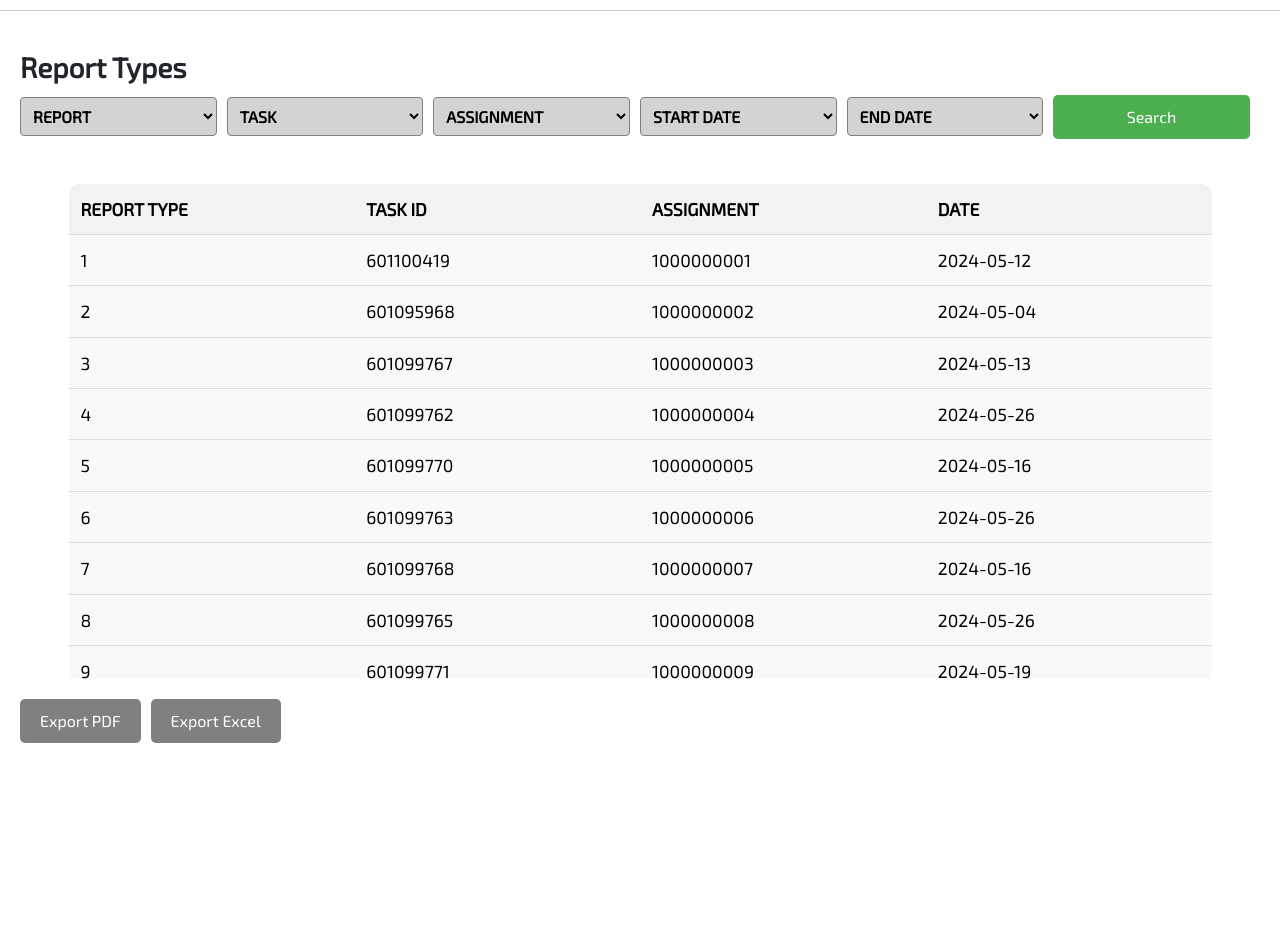
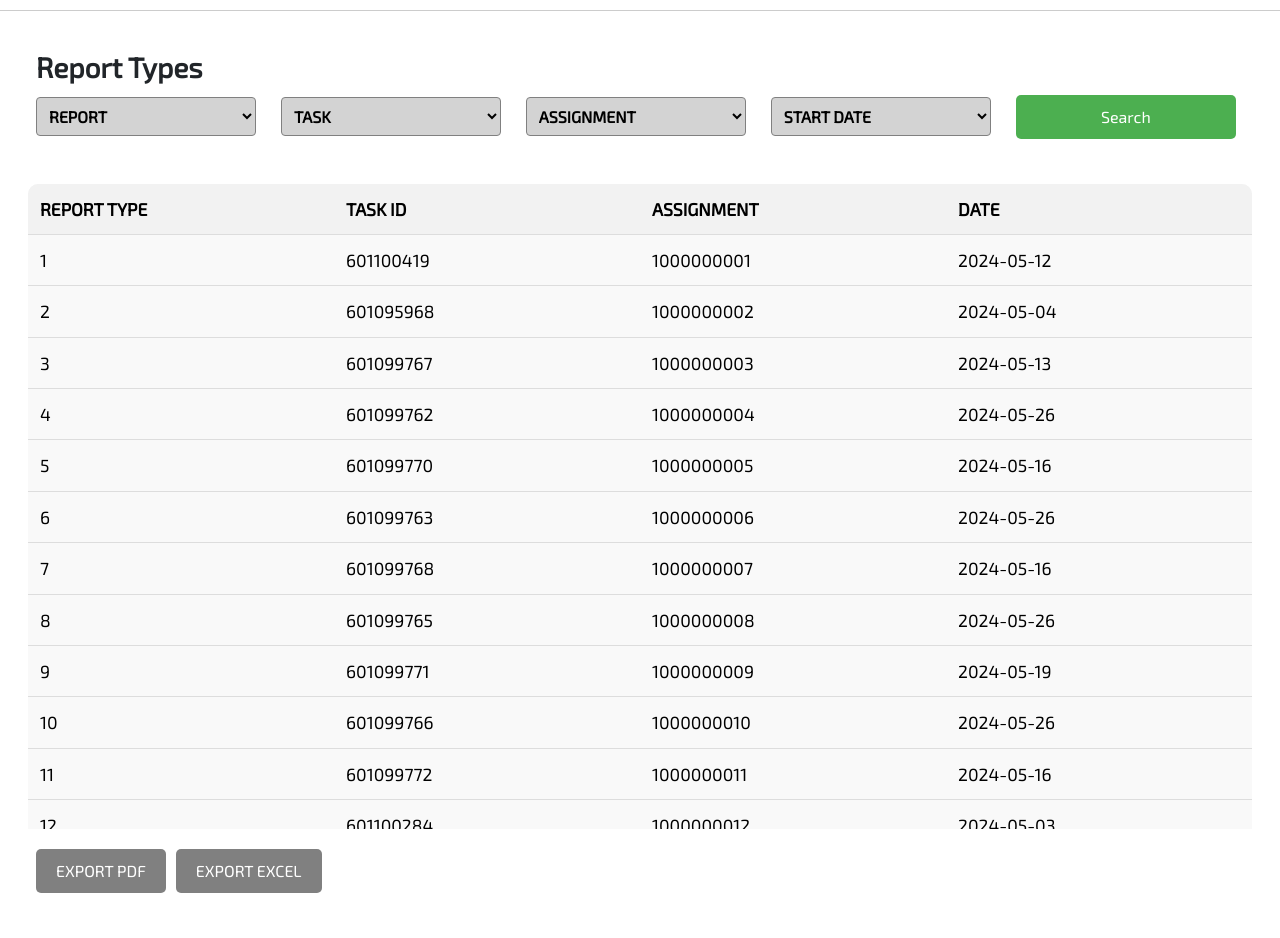
Before and after one commit to Niles-Rondez/Task-Management-and-Notification-System-for-SMG, a PHP site: page /reports.php in a window 1280 px wide. Shown: the part 76-1014 px from the top of the page. Run offline with PHP 8.4, Linux system fonts and the light colour scheme; data comes from the database, SQL or seed files in the repository; some libraries are stand-ins or nearby versions.

Commit message:
alignment

```diff
--- a/reports.php
+++ b/reports.php
@@ -57,38 +57,33 @@
     <div class="header-divider"></div>
 
     <div class="header-reports">
-        <h2 class="reports-header fw-bold">Report Types</h2>
-        <div class="reports-options">
+        <h2 class="reports-header fw-bold ps-3">Report Types</h2>
+        <div class="reports-options ps-3">
             <select class="rounded fw-bold" id="select-report-1">
                 <option value="Report1">REPORT</option>
-                <option value="Report2">Report2</option>
-                <option value="Report3">Report3</option>
+                <option value="Report2">REPORT ASC</option>
+                <option value="Report3">REPORT DESC</option>
             </select>
             <select class="rounded fw-bold" id="select-report-2">
                 <option value="Report1">TASK</option>
-                <option value="Report2">Report2</option>
-                <option value="Report3">Report3</option>
+                <option value="Report2">TASK ASC</option>
+                <option value="Report3">TASK DESC</option>
             </select>
             <select class="rounded fw-bold" id="select-report-3">
                 <option value="Report1">ASSIGNMENT</option>
-                <option value="Report2">Report2</option>
-                <option value="Report3">Report3</option>
+                <option value="Report2">ASSIGNMENT ASC</option>
+                <option value="Report3">ASSIGNMENT DESC</option>
             </select>
             <select class="rounded fw-bold" id="select-report-4">
                 <option value="Report1">START DATE</option>
-                <option value="Report2">Report2</option>
-                <option value="Report3">Report3</option>
+                <option value="Report2">START DATE ASC</option>
+                <option value="Report3">START DATE DESC</option>
             </select>
-            <select class="rounded fw-bold" id="select-report-5">
-                <option value="Report1">END DATE</option>
-                <option value="Report2">Report2</option>
-                <option value="Report3">Report3</option>
-            </select>
-            <button class="search-button">Search</button>
+            <button class="search-button me-4">Search</button>
         </div>
     </div>
 
-    <div class="reports-table-container" id="reports_table">
+    <div class="reports-table-container mx-1" id="reports_table">
         <table class="reports-table">
             <thead>
                 <tr>
@@ -120,9 +115,9 @@
         </table>
     </div>
 
-    <div class="export-buttons">
-      <a href="expexcel.php"> <button class="export-pdf-button">Export PDF</button></a>
-        <button class="export-excel-button">Export Excel</button>
+    <div class="export-buttons ms-3 me">
+      <a href="expexcel.php"> <button class="export-pdf-button">EXPORT PDF</button></a>
+        <button class="export-excel-button">EXPORT EXCEL</button>
     </div>
 
 
--- a/styles/style.css
+++ b/styles/style.css
@@ -325,7 +325,7 @@ html {
   margin-right: 10px;
 }
 #reports_table {
-  max-height: 500px;
+  max-height: 650px;
   overflow-y: auto;
   padding-bottom: 20px;
   color: #000;
@@ -626,12 +626,15 @@ html {
 }
 
 .reports-table {
-  width: 90%; /* Set the table width to 100% */
+  width: 97%; /* Set the table width to 100% */
+  max-height: 625px;
   border-collapse: collapse;
   margin-bottom: 20px;
   background-color: #f9f9f9;
   border-radius: 10px;
   overflow: hidden;
+
+
 }
 
 .reports-table th,
```
